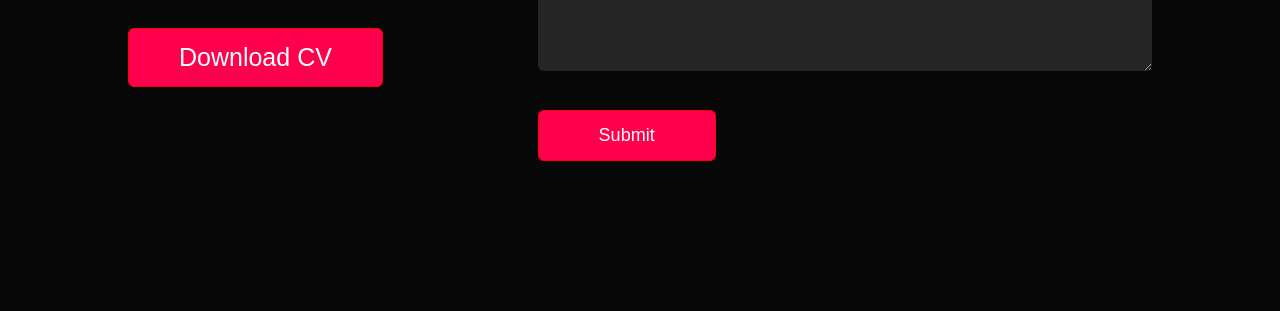
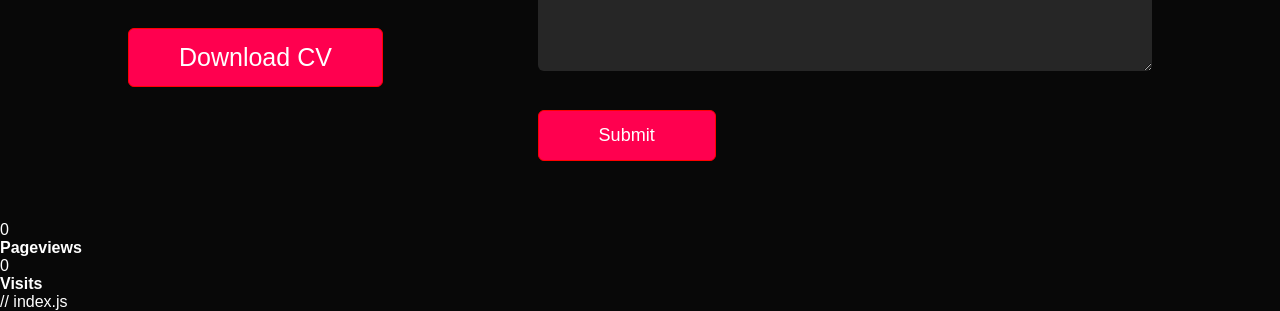
Before and after one commit to Jami9100/portfolio, a plain HTML site: page index.html in a window 1280 px wide. Shown: the part 2906-3217 px from the top of the page. Before the commit the page ends 3127 px from the top, so only its background shows below. Drawn offline with Linux system fonts and the light colour scheme.

Commit message:
Update index.html

```diff
--- a/index.html
+++ b/index.html
@@ -146,6 +146,14 @@
         </div>
     </div>
 </div>
+    <div class="counter">
+        <span id="pageviews-count">0</span>
+        <h4>Pageviews</h4>
+    </div>
+    <div class="counter">
+        <span id="visits-count">0</span>
+        <h4>Visits</h4>
+    </div>
 <script>
     var tablinks=document.getElementsByClassName("tab-links");
     var tabcontents=document.getElementsByClassName("tab-contents");
@@ -180,5 +188,14 @@
         .catch(error => console.error('Error!', error.message))
     })
   </script>
+    // index.js
+    <script>
+var counterContainer = document.querySelector(".website-counter");
+var visitCount = localStorage.getItem("page_view") || 1;
+
+visitCount = Number(visitCount) + 1;
+localStorage.setItem("page_view", visitCount);
+counterContainer.innerHTML = visitCount;
+    </script>
 </body>
 </html>
```
